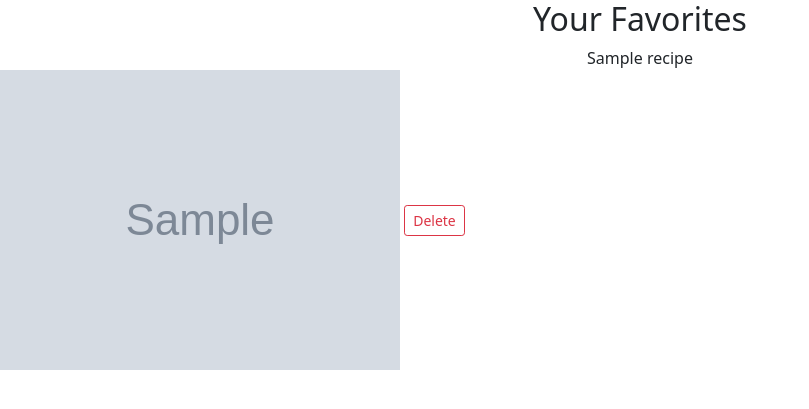
After one commit to agnesmcc/capstone_project_one, a Flask app: template templates/favorites/favorites.html in a window 1280 px wide. The commit adds this page. Shown: the top 409 px of the page, without its empty margins (0-809 px from the left). Run offline with Flask 2, Linux system fonts and the light colour scheme; the template is opened without the code that fills it: values that come from a table or form of the project are taken from there, others are empty; tables that the repository leaves empty hold one stand-in row (values such as "Sample post"); grey boxes marked "Sample" are stand-in pictures; some libraries are stand-ins or nearby versions.

Commit message:
add link to show favorites

```diff
--- a/app.py
+++ b/app.py
@@ -123,6 +123,13 @@ def logout():
     do_logout()
     flash("Logged out successfully.", "success")
     return redirect("/")
+
+@app.route('/favorites')
+def show_favorites():
+    """Show all favorites."""
+
+    favorites = g.user.favorites
+    return render_template('favorites/favorites.html', recipes=favorites)
 
 @app.route('/lists')
 def show_lists():
--- a/models.py
+++ b/models.py
@@ -52,6 +52,8 @@ class User(db.Model):
         db.Text,
         nullable=False,
     )
+
+    favorites = db.relationship('Recipe', secondary='users_favorites_recipes', backref='user')
 
     def __repr__(self):
         return f"<User #{self.id}: {self.username}, {self.email}>"
--- a/templates/base.html
+++ b/templates/base.html
@@ -32,6 +32,9 @@
       </ul>
       <ul class="navbar-nav">
         <li class="nav-item">
+          <a class="nav-link" href="/favorites">Favorites</a>
+        </li>
+        <li class="nav-item">
           <a class="nav-link" href="/lists">Lists</a>
         </li>
         <li class="nav-item">
--- /dev/null
+++ b/templates/favorites/favorites.html
@@ -0,0 +1,21 @@
+{% extends 'base.html' %}
+
+{% block content %}
+
+  <div class="text-center">
+    <h2>Your Favorites</h2>
+  </div>
+
+  {% for recipe in recipes %}
+
+    <div class="recipe-item">
+      <div class="text-center"> <!-- Center the title -->
+        <span>{{ recipe.title }}</span>
+      </div>
+      <img src="{{ recipe.image_url }}" data-recipeId="{{ recipe.id }}" alt="{{ recipe.title }}" class="img-fluid"> <!-- Make the image responsive -->
+      <a href="/lists/delete_recipe/{{list.id}}/{{recipe.id}}" class="btn btn-outline-danger btn-sm">Delete</a>
+    </div>
+
+  {% endfor %}
+
+{% endblock %}
```
